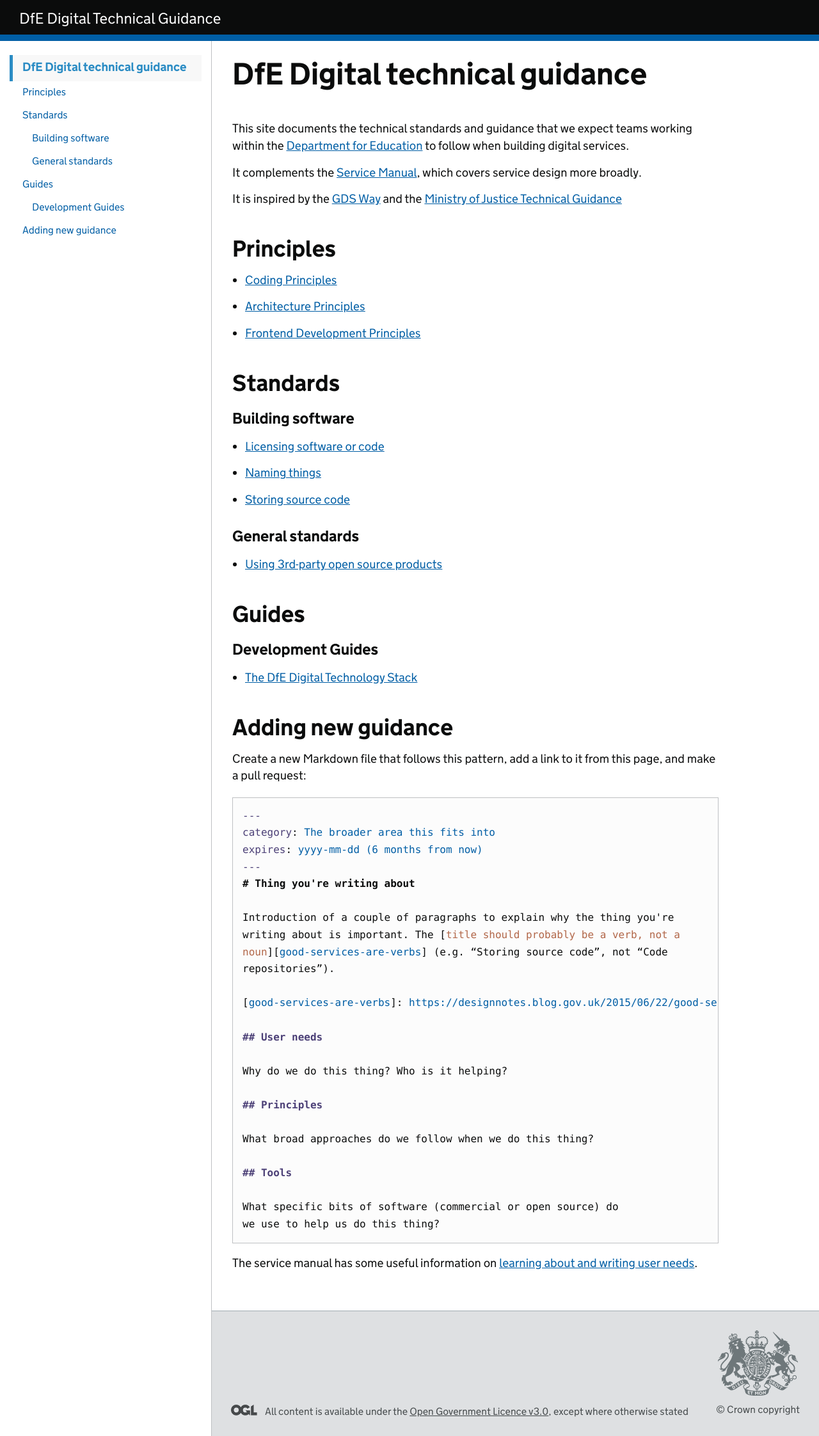
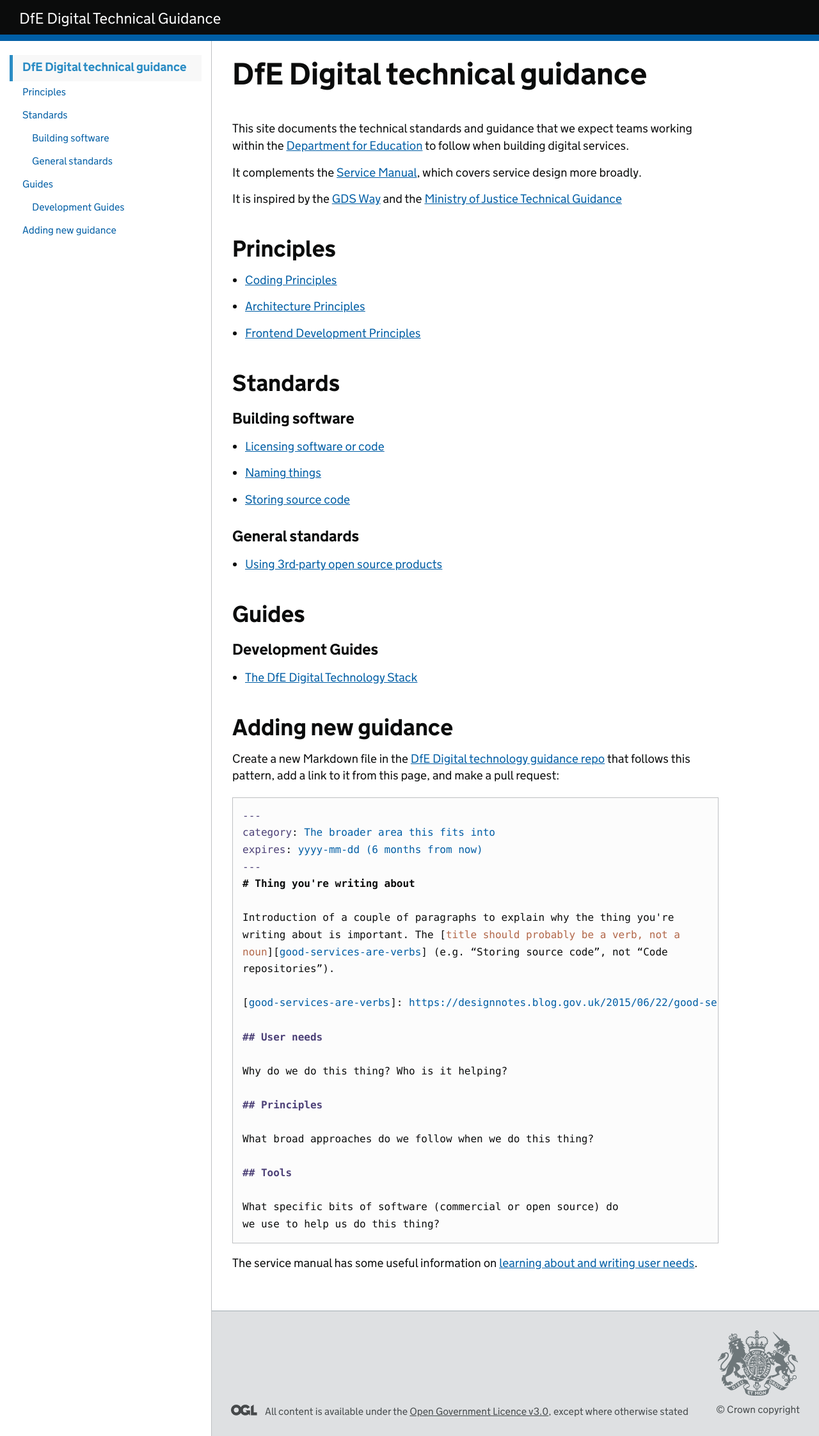
Before and after one commit to DFE-Digital/technical-guidance, a Jekyll site: the page built from index.md, in a window 1280 px wide. Shown: the whole page at 64% size. Built offline with Jekyll 4.4.1, drawn with Linux system fonts in a browser that asks for light colours; our own code applies the rules of GitHub Pages for plain Markdown files.

Commit message:
Link back to the repo under "adding guidance"
I don't think it's linked back currently, or at least I didn't find it immediately!

````diff
--- a/index.md
+++ b/index.md
@@ -56,7 +56,7 @@ It is inspired by the [GDS Way](https://gds-way.cloudapps.digital) and the
 
 ## Adding new guidance
 
-Create a new Markdown file that follows this pattern, add a link to it
+Create a new Markdown file in the [DfE Digital technology guidance repo](https://github.com/DFE-Digital/technology-guidance) that follows this pattern, add a link to it
 from this page, and make a pull request:
 
 ```markdown
````
